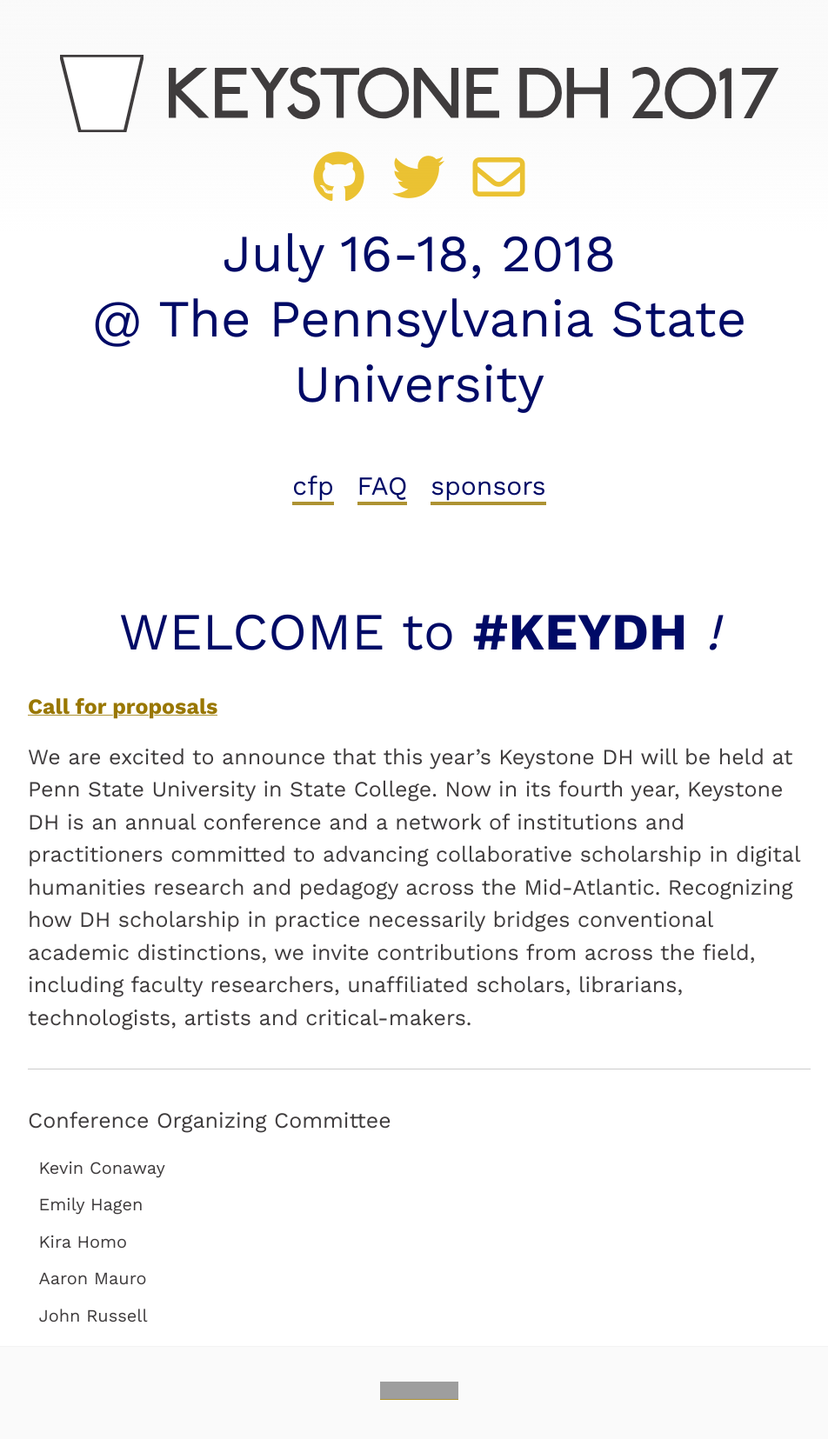
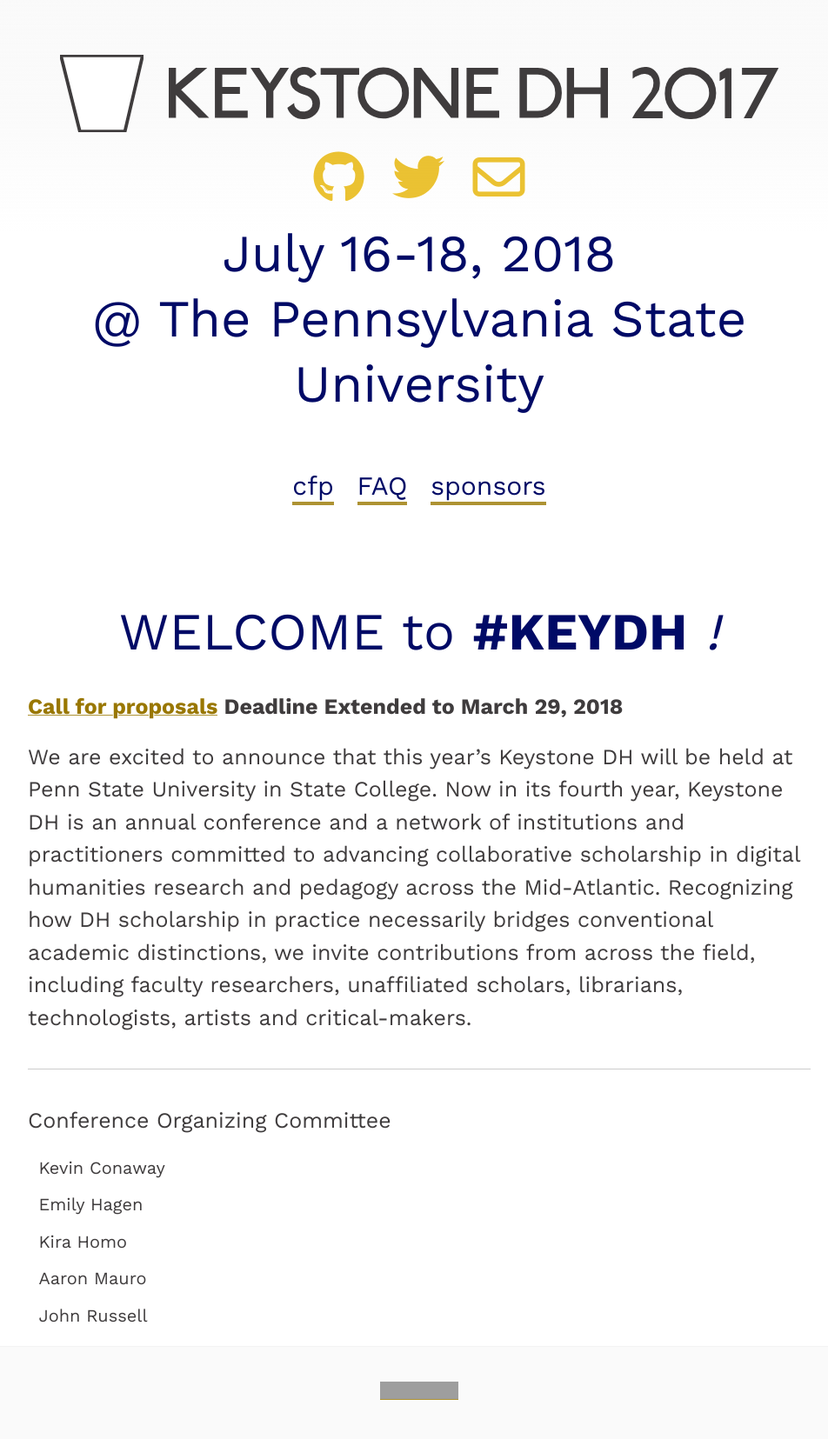
Before and after one commit to histlib/2017, a Jekyll site: the page built from index.md, in a window 1280 px wide. Shown: the whole page at 87% size, without its empty margins (158-1110 px from the left). Built offline with Jekyll 4.4.1, drawn with Linux system fonts in a browser that asks for light colours; nearby versions of some CDN libraries; grey boxes are pictures that could not be loaded.

Commit message:
Update with added info about extended deadline

```diff
--- a/index.md
+++ b/index.md
@@ -11,7 +11,7 @@
 
 # WELCOME to **#KEYDH** *!*
 
-**[Call for proposals](cfp.md)**
+**[Call for proposals](cfp.md) Deadline Extended to March 29, 2018**
 
 We are excited to announce that this year's Keystone DH will be held at Penn State University in State College. Now in its fourth year, Keystone DH is an annual conference and a network of institutions and practitioners committed to advancing collaborative scholarship in digital humanities research and pedagogy across the Mid-Atlantic. Recognizing how DH scholarship in practice necessarily bridges conventional academic distinctions, we invite contributions from across the field, including faculty researchers, unaffiliated scholars, librarians, technologists, artists and critical-makers.
 
```
